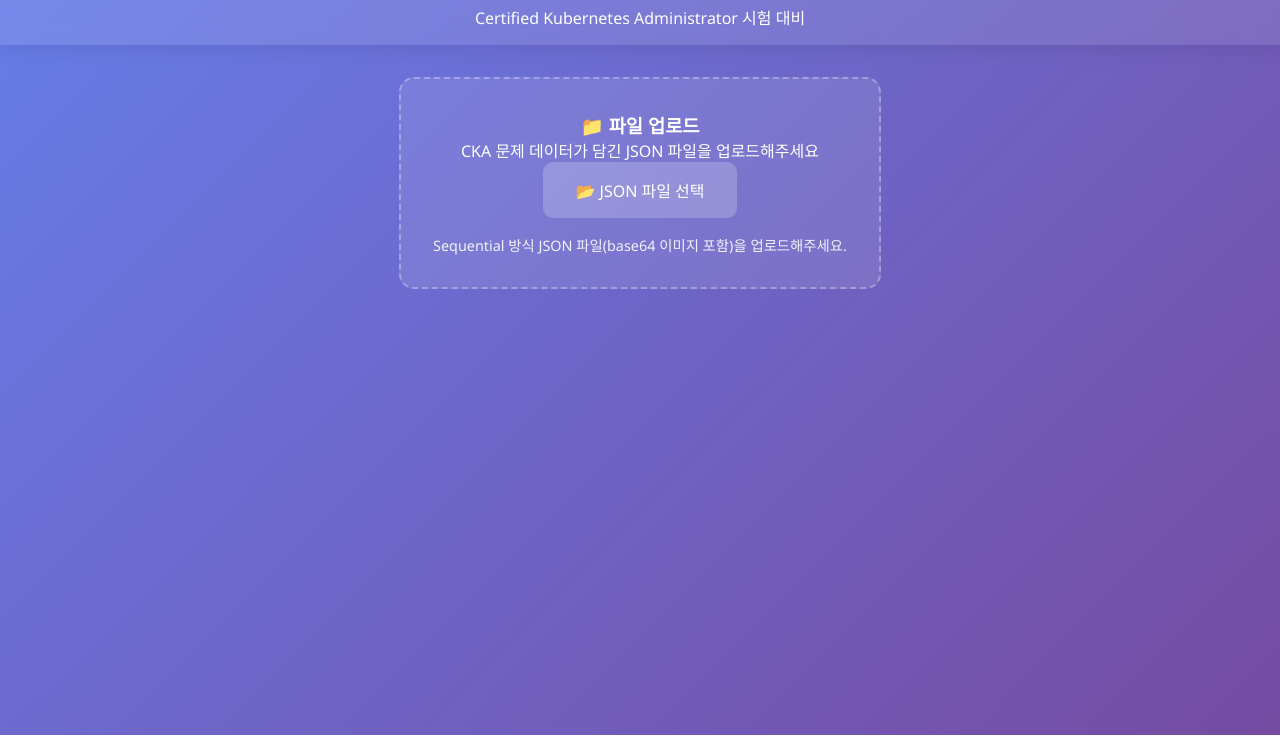
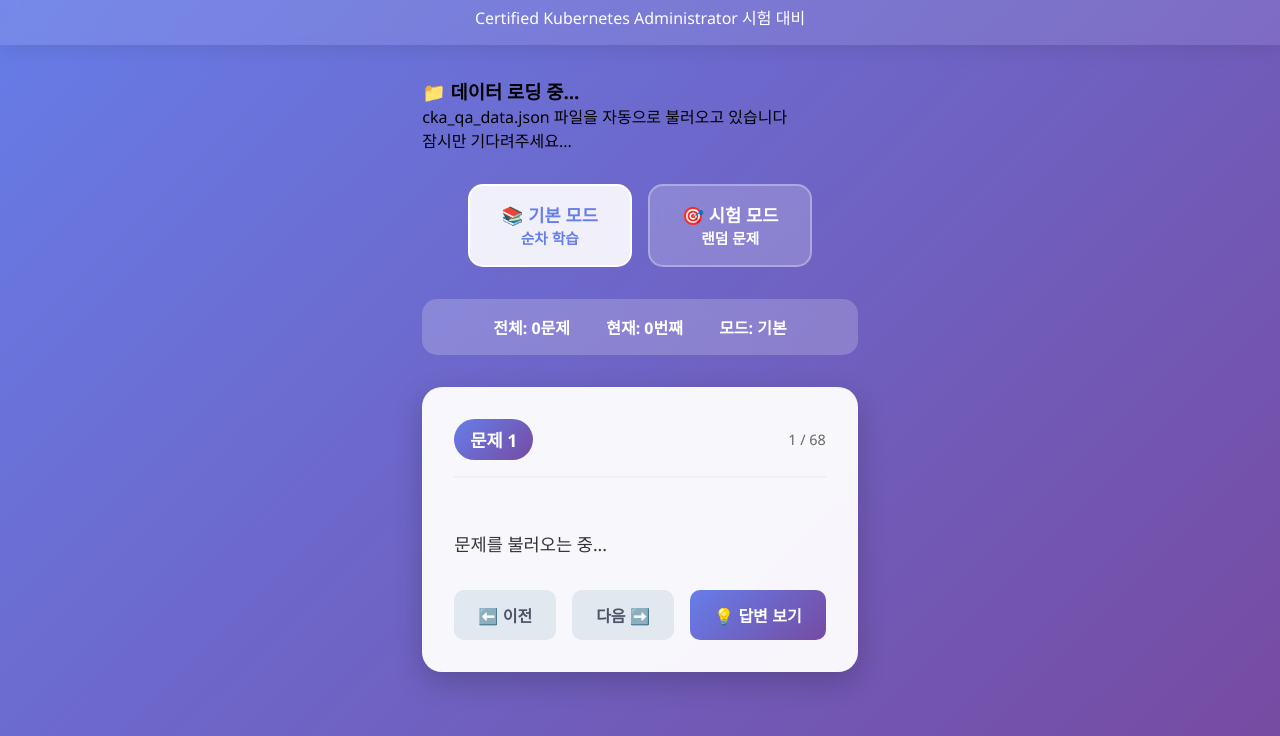
Before and after one commit to script-brew/CKAViewer, a plain HTML site: page webapp/index.html in a window 1280 px wide. Shown: the part 65-801 px from the top of the page. Drawn offline with Linux system fonts and the light colour scheme.

Commit message:
Update index.html

```diff
--- a/webapp/index.html
+++ b/webapp/index.html
@@ -1,10 +1,10 @@
 <!DOCTYPE html>
 <html lang="ko">
   <head>
-    <meta charset="UTF-8">
-    <meta name="viewport" content="width=device-width, initial-scale=1.0">
+    <meta charset="UTF-8" />
+    <meta name="viewport" content="width=device-width, initial-scale=1.0" />
     <title>CKA 문제 학습 앱</title>
-    <link rel="stylesheet" href="style.css">
+    <link rel="stylesheet" href="style.css" />
   </head>
   <body>
     <header class="header">
@@ -13,36 +13,29 @@
     </header>
 
     <div class="container">
-        <!-- 파일 업로드 섹션 -->
-        <div class="file-upload" id="fileUpload">
-            <h3>📁 파일 업로드</h3>
-            <p>CKA 문제 데이터가 담긴 JSON 파일을 업로드해주세요</p>
-            <label for="jsonFile" class="file-label">
-                📂 JSON 파일 선택
-            </label>
-            <input type="file" id="jsonFile" class="file-input" accept=".json">
-
-            <!-- Sequential 방식에서는 이미지 폴더 업로드 불필요 -->
-
-            <div id="uploadStatus" style="margin-top: 1rem; font-size: 0.9rem; color: rgba(255,255,255,0.9);">
-                Sequential 방식 JSON 파일(base64 이미지 포함)을 업로드해주세요.
+      <!-- 로딩 섹션 -->
+      <div class="loading-section" id="loadingSection">
+        <h3>📁 데이터 로딩 중...</h3>
+        <p>cka_qa_data.json 파일을 자동으로 불러오고 있습니다</p>
+        <div id="loadingStatus" class="loading-status">
+          잠시만 기다려주세요...
         </div>
       </div>
 
       <!-- 모드 선택 -->
-        <div class="mode-selector" id="modeSelector" style="display: none;">
+      <div class="mode-selector" id="modeSelector">
         <button class="mode-btn active" data-mode="basic">
           📚 기본 모드
-                <br><small>순차 학습</small>
+          <br /><small>순차 학습</small>
         </button>
         <button class="mode-btn" data-mode="exam">
           🎯 시험 모드
-                <br><small>랜덤 문제</small>
+          <br /><small>랜덤 문제</small>
         </button>
       </div>
 
       <!-- 통계 -->
-        <div class="stats" id="stats" style="display: none;">
+      <div class="stats" id="stats">
         <div class="stats-item">
           <strong>전체: <span id="totalCount">0</span>문제</strong>
         </div>
@@ -55,7 +48,7 @@
       </div>
 
       <!-- 문제 카드 -->
-        <div class="quiz-card" id="quizCard" style="display: none;">
+      <div class="quiz-card" id="quizCard">
         <div class="question-header">
           <div class="question-number" id="questionNumber">문제 1</div>
           <div class="progress" id="progress">1 / 68</div>
@@ -69,7 +62,7 @@
         <div class="question-images" id="questionImages"></div>
 
         <div class="answer-section" id="answerSection">
-                <h3 style="margin-bottom: 1rem; color: #667eea;">💡 답변</h3>
+          <h3 style="margin-bottom: 1rem; color: #667eea">💡 답변</h3>
           <div class="answer-content" id="answerContent">
             답변 내용이 여기에 표시됩니다.
           </div>
@@ -79,19 +72,19 @@
 
         <div class="controls">
           <div class="navigation">
-                    <button class="btn btn-secondary" id="prevBtn">
-                        ⬅️ 이전
-                    </button>
-                    <button class="btn btn-secondary" id="nextBtn">
-                        다음 ➡️
-                    </button>
+            <button class="btn btn-secondary" id="prevBtn">⬅️ 이전</button>
+            <button class="btn btn-secondary" id="nextBtn">다음 ➡️</button>
           </div>
 
           <div>
             <button class="btn btn-primary" id="showAnswerBtn">
               💡 답변 보기
             </button>
-                    <button class="btn btn-success" id="randomBtn" style="display: none;">
+            <button
+              class="btn btn-success"
+              id="randomBtn"
+              style="display: none"
+            >
               🎲 랜덤 문제
             </button>
           </div>
@@ -103,7 +96,7 @@
     <div class="image-modal" id="imageModal">
       <div class="modal-content">
         <button class="modal-close" id="modalClose">×</button>
-            <img class="modal-image" id="modalImage" src="" alt="확대된 이미지">
+        <img class="modal-image" id="modalImage" src="" alt="확대된 이미지" />
       </div>
     </div>
 
```
Lines whose indentation alone changed are shown as unchanged.
